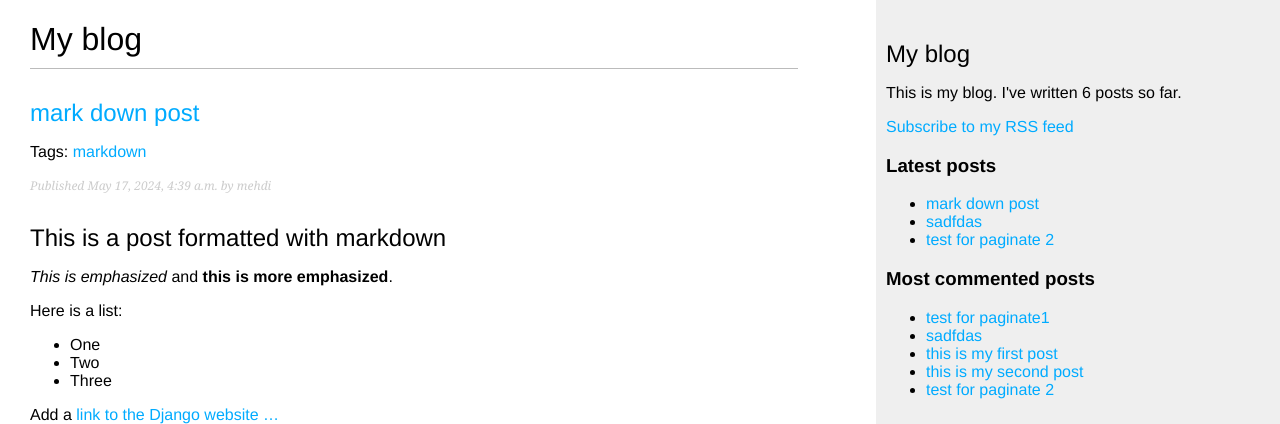
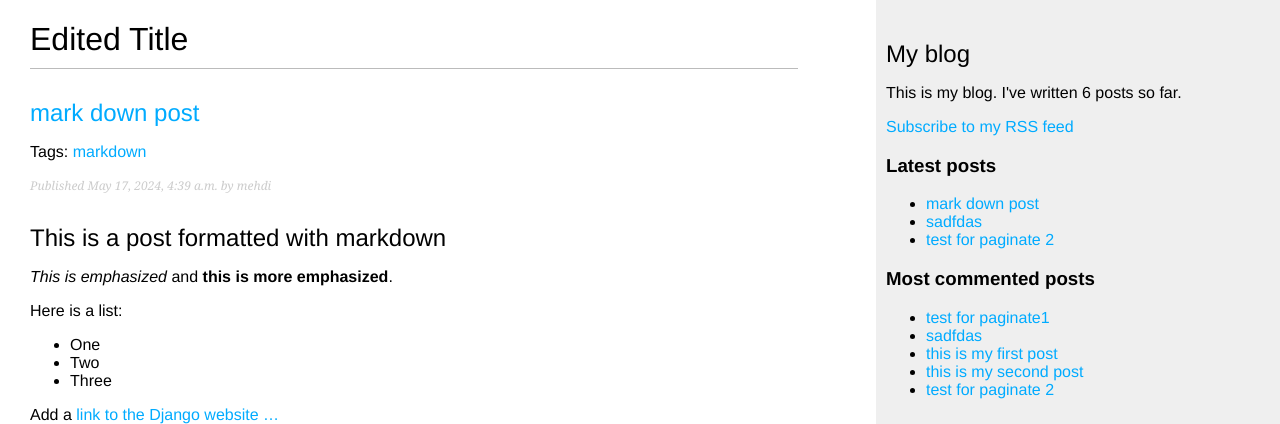
Before and after one commit to mehdipm/blog, a Django app: page / in a window 1280 px wide. Shown: the top 424 px of the page. Run offline with Django 4.2, Linux system fonts and the light colour scheme; data comes from the database, SQL or seed files in the repository; parts of the project's set-up code (start-up, migrations or seed data) failed here and were passed over.

Commit message:
change title of list.html

```diff
--- a/mysite/blog/templates/blog/post/list.html
+++ b/mysite/blog/templates/blog/post/list.html
@@ -5,7 +5,7 @@
 {% block title %}My blog{% endblock title %}
 
 {% block content %}
-  <h1>My blog</h1>
+  <h1>Edited Title</h1>
   {% if tag %}
     <h2>Posts tagged with "{{ tag.name }}"</h2>
   {% endif %}
```
